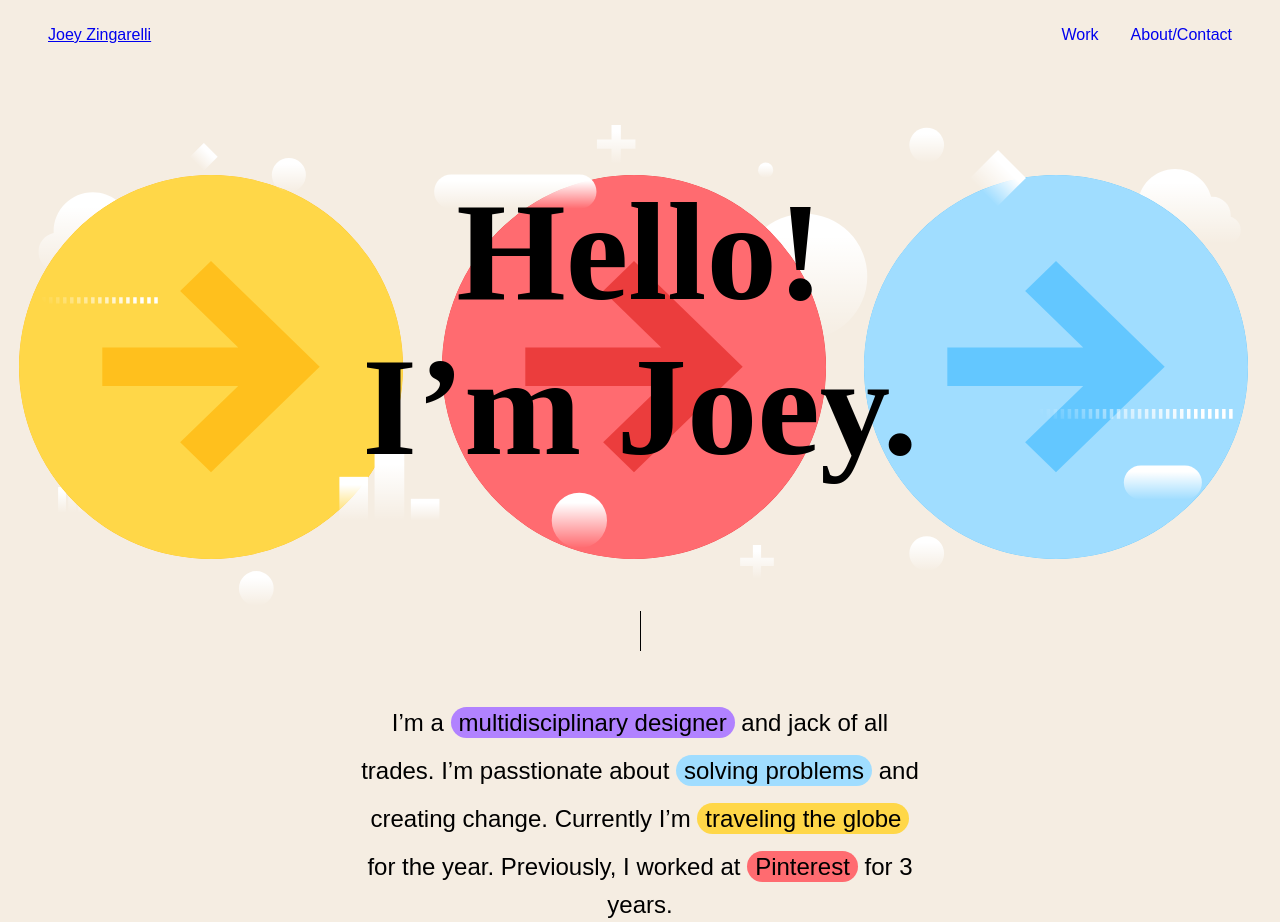
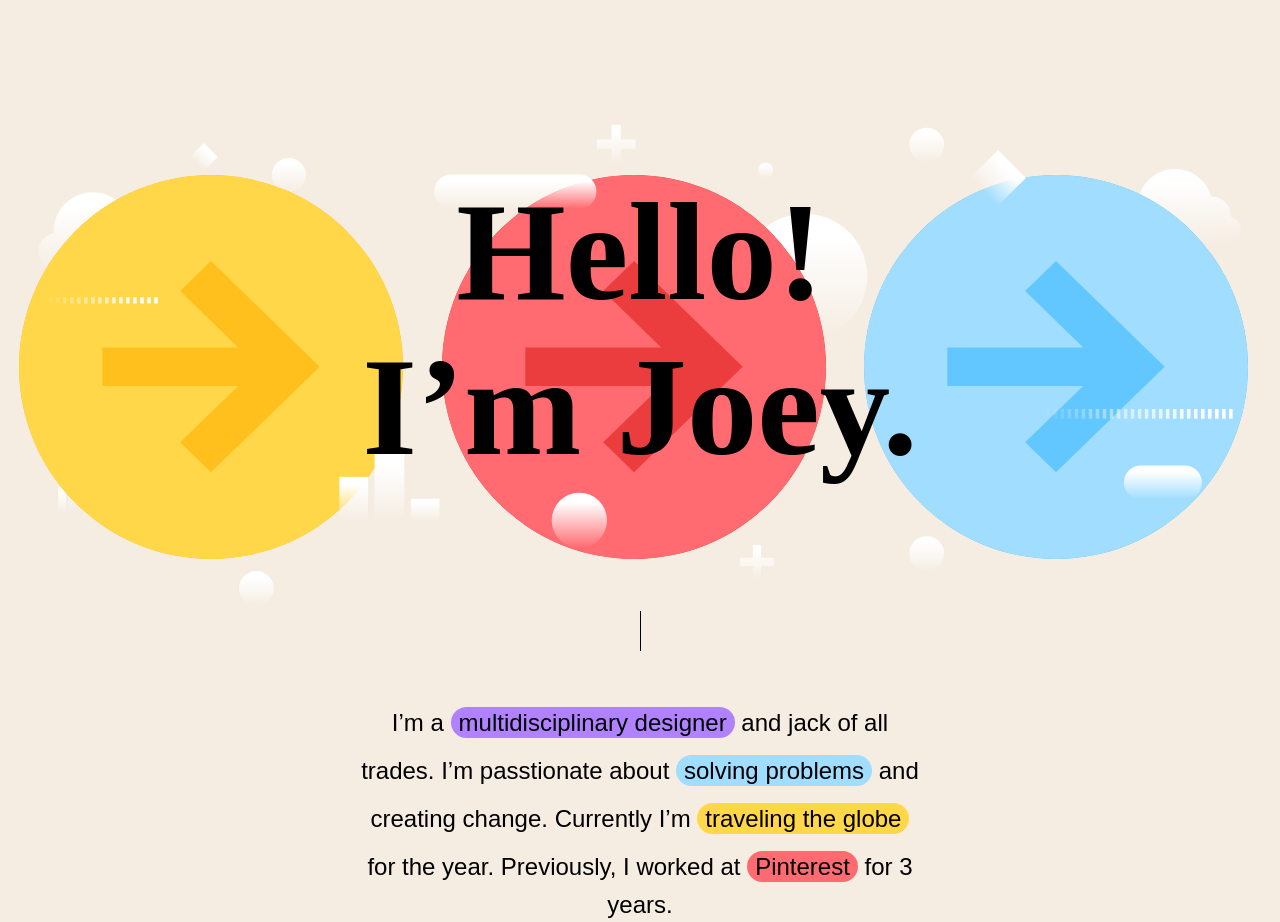
Before and after one commit to jzingarelli/portfolio, a plain HTML site: page index.html in a window 1280 px wide. Shown: the top 922 px of the page. Drawn offline with Linux system fonts and the light colour scheme; a web font is replaced by a local one.

Commit message:
removed header

```diff
--- a/index.html
+++ b/index.html
@@ -14,7 +14,7 @@
 
 <body>
 
-  <div id="header">
+  <!-- <div id="header">
     <div class="leftNav">
       <div class="navItem">
         <a href="index.html">Joey Zingarelli</a>
@@ -28,7 +28,7 @@
         <a href="#about">About/Contact</a>
       </div>
     </div>
-  </div>
+  </div> -->
   <div>
     <img id="bitsBack" src="img/bitsBack.svg" style="position:absolute; width: 94%; top: 125px; left: 50%;transform: translateX(-50%); z-index:-10;">
     <div  id="arrowHolder" class="circleOne">
```
